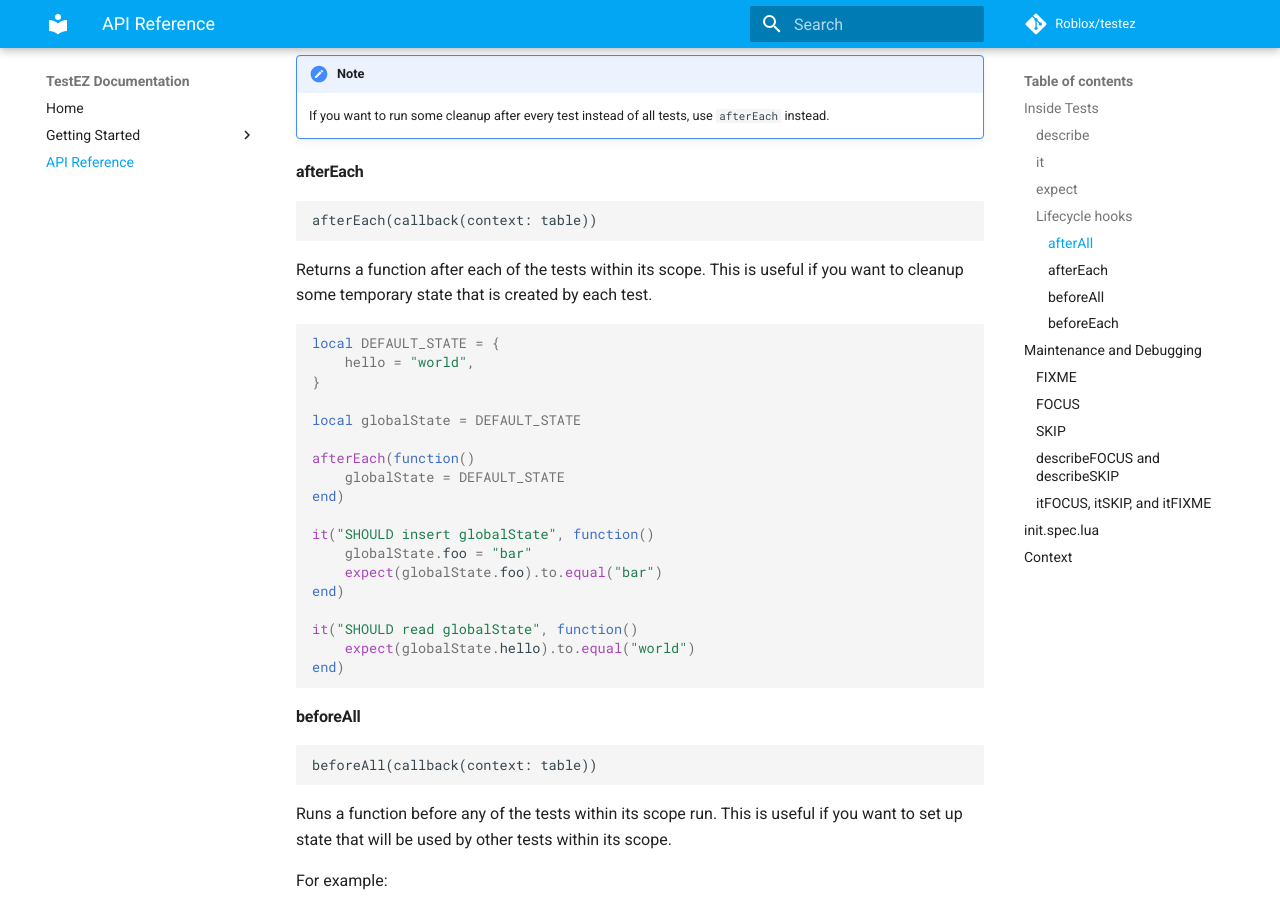
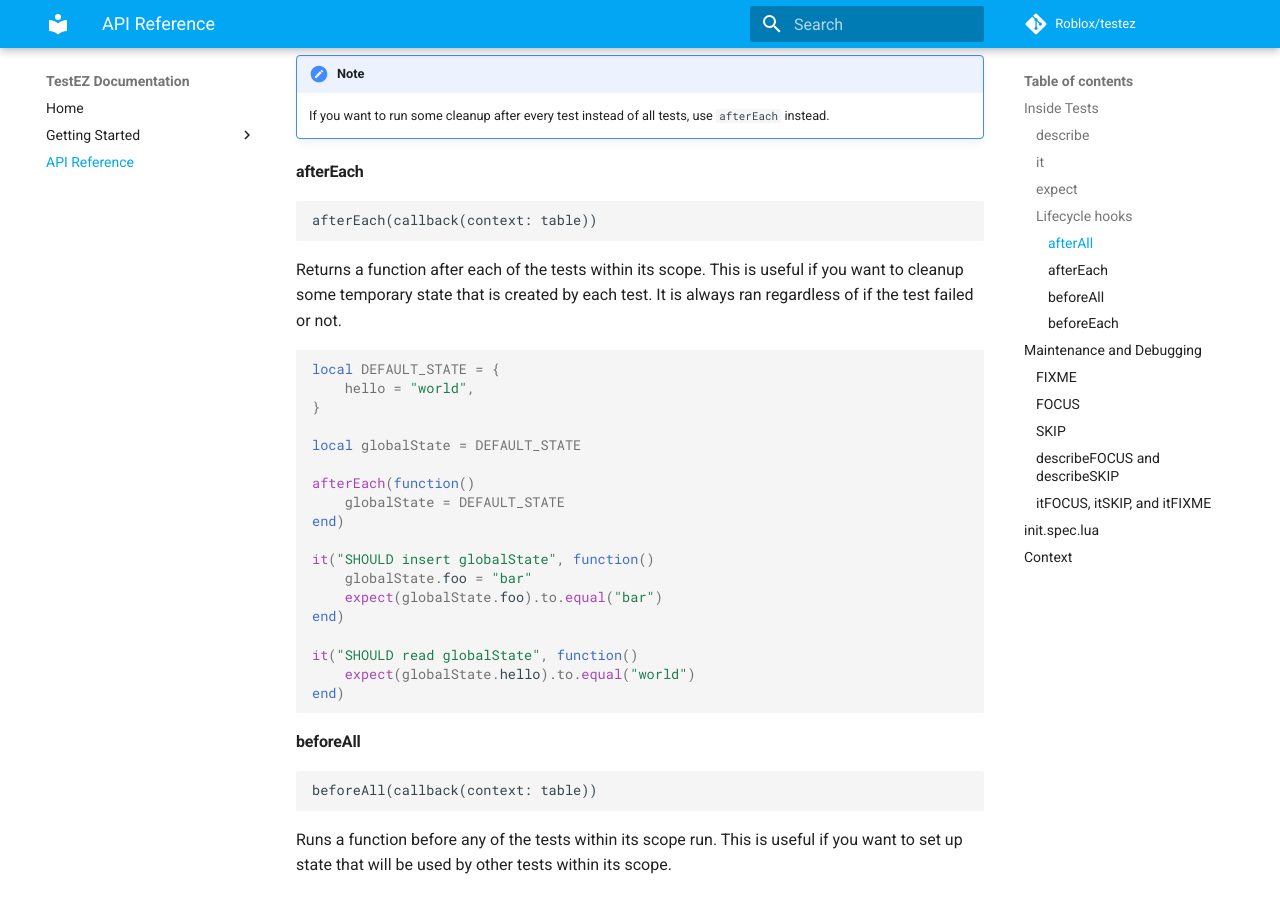
Before and after one commit to Roblox/testez, an MkDocs documentation site: the page built from docs/api-reference.md, in a window 1280 px wide and 900 px high, scrolled down 2712 px. Built offline with MkDocs 1.6.1 and Material for MkDocs 9.7.7, drawn with Linux system fonts in a browser that asks for light colours; comment, search, counter and statistics services are not loaded; old or Windows-style settings are respelled for this version of MkDocs.

````diff
--- a/docs/api-reference.md
+++ b/docs/api-reference.md
@@ -135,6 +135,7 @@ afterEach(callback(context: table))
 ```
 
 Returns a function after each of the tests within its scope. This is useful if you want to cleanup some temporary state that is created by each test.
+It is always ran regardless of if the test failed or not.
 
 ```lua
 local DEFAULT_STATE = {
````
Also changed, not shown: CHANGELOG.md (+1 -0 lines), 6 other files.
